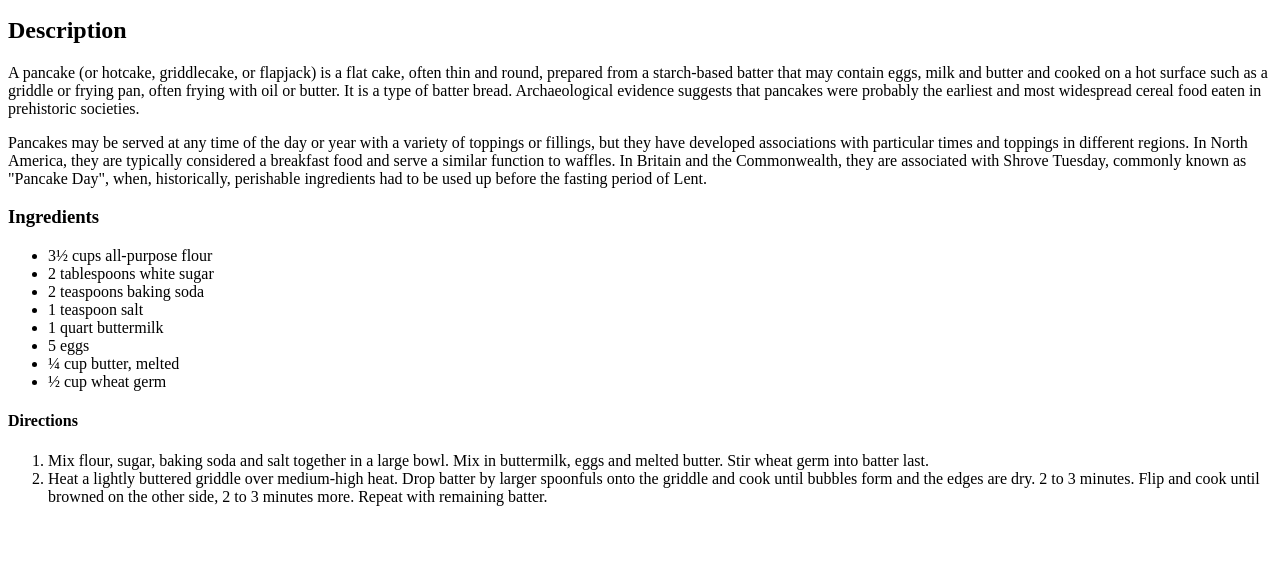
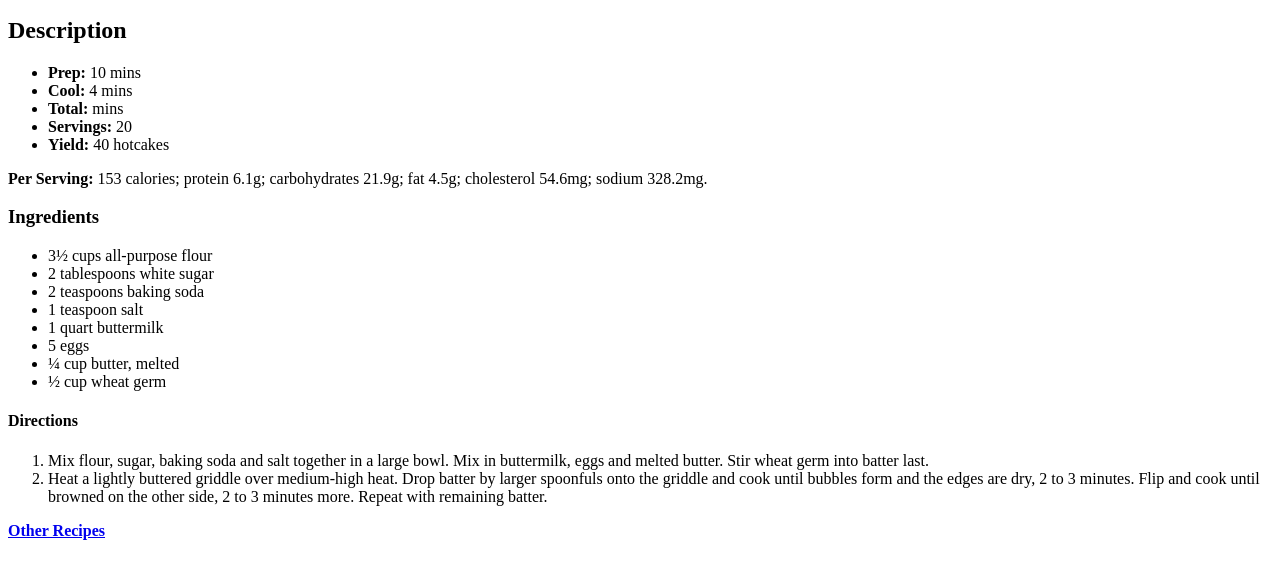
Before and after one commit to peasant118/odin-recipes, a plain HTML site: page recipes/hotcakes.html in a window 1280 px wide. Shown: the part 101-680 px from the top of the page. Drawn offline with Linux system fonts and the light colour scheme.

Commit message:
edited-it-a-bit

```diff
--- a/recipes/hotcakes.html
+++ b/recipes/hotcakes.html
@@ -4,14 +4,19 @@
         <meta charset="UTF-8">
         <title>Hotcakes</title>
     </head>
-
     <body>
         <h1>Hotcakes</h1>
         <img src="../images/hotcakes.jpeg" alt="picture of a stack of hotcakes with butter on top"
         <p><h2>Description</h2></p>
-        <p>A pancake (or hotcake, griddlecake, or flapjack) is a flat cake, often thin and round, prepared from a starch-based batter that may contain eggs, milk and butter and cooked on a hot surface such as a griddle or frying pan, often frying with oil or butter. It is a type of batter bread. Archaeological evidence suggests that pancakes were probably the earliest and most widespread cereal food eaten in prehistoric societies.</p>
-        <p>Pancakes may be served at any time of the day or year with a variety of toppings or fillings, but they have developed associations with particular times and toppings in different regions. In North America, they are typically considered a breakfast food and serve a similar function to waffles. In Britain and the Commonwealth, they are associated with Shrove Tuesday, commonly known as "Pancake Day", when, historically, perishable ingredients had to be used up before the fasting period of Lent.</p>
-        <p><h3>Ingredients</h3></p>
+        <ul>
+            <li><strong>Prep:</strong> 10 mins</li>
+            <li><strong>Cool:</strong> 4 mins</li>
+            <li><strong>Total:</strong> mins</li>
+            <li><strong>Servings:</strong> 20</li>
+            <li><strong>Yield:</strong> 40 hotcakes</li>
+        </ul>
+        <p><strong>Per Serving:</strong> 153 calories; protein 6.1g; carbohydrates 21.9g; fat 4.5g; cholesterol 54.6mg; sodium 328.2mg.</p>
+        <h3>Ingredients</h3></p>
         <ul>
             <li>3½ cups all-purpose flour</li>
             <li>2 tablespoons white sugar</li>
@@ -25,7 +30,8 @@
         <p><h4>Directions</h4></p>
         <ol>
             <li>Mix flour, sugar, baking soda and salt together in a large bowl. Mix in buttermilk, eggs and melted butter. Stir wheat germ into batter last.</li>
-            <li>Heat a lightly buttered griddle over medium-high heat. Drop batter by larger spoonfuls onto the griddle and cook until bubbles form and  the edges are dry. 2 to 3 minutes. Flip and cook until browned on the other side, 2 to 3 minutes more. Repeat with remaining batter.</li>
+            <li>Heat a lightly buttered griddle over medium-high heat. Drop batter by larger spoonfuls onto the griddle and cook until bubbles form and the edges are dry, 2 to 3 minutes. Flip and cook until browned on the other side, 2 to 3 minutes more. Repeat with remaining batter.</li>
         </ol>
+        <p><a href="../index.html"><strong>Other Recipes</strong></a></p>
     </body>
 </html>
```
